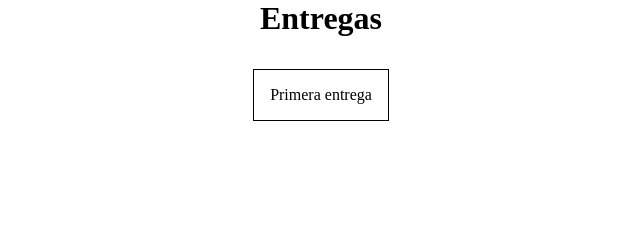
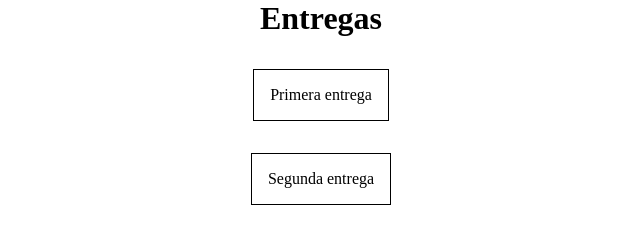
Before and after one commit to julianChurio/Entregas-js-Coderhouse, a plain HTML site: page index.html in a window 1280 px wide. Shown: the whole page, without its empty margins (319-959 px from the left). Drawn offline with Linux system fonts and the light colour scheme.

Commit message:
segunda entrega

```diff
--- a/index.html
+++ b/index.html
@@ -14,6 +14,7 @@
         <h1>Entregas</h1>
         <div>
             <a href="./entregas/primera entrega/index.html" class="button">Primera entrega</a>
+            <a href="./entregas/segunda entrega/index.html" class="button">Segunda entrega</a>
         </div>
     </main>
 </body>
```
